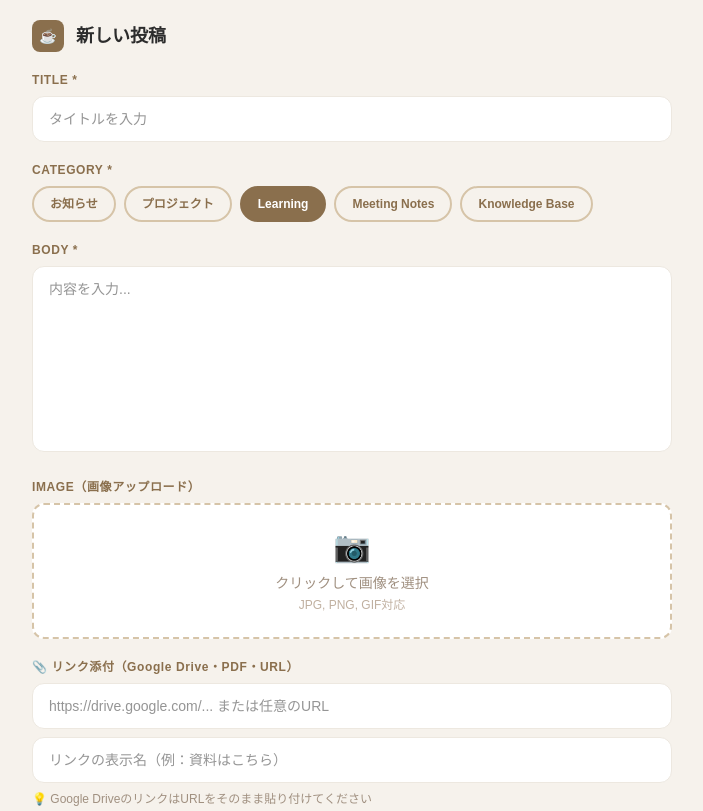
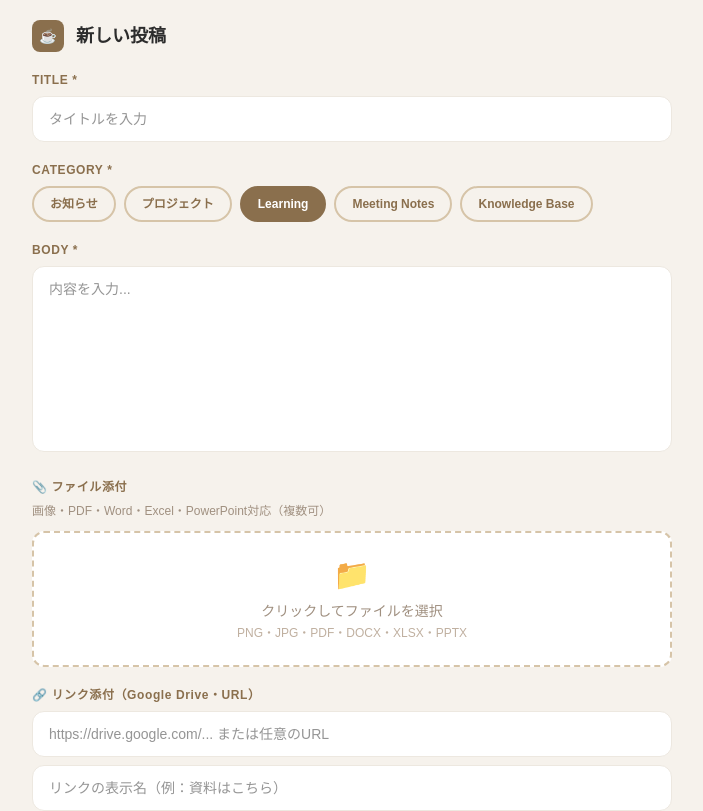
Before and after one commit to 1999myb-glitch/luana-commons, a Next.js app: page /new in a window 1280 px wide. Shown: the top 811 px of the page, without its empty margins (288-991 px from the left). Built offline with nearby package versions, Linux system fonts and the light colour scheme.

Commit message:
feat: add multi-file upload support

```diff
--- a/app/new/page.tsx
+++ b/app/new/page.tsx
@@ -13,6 +13,21 @@ const cats = [
 
 const TAGS = ['AI','ビジネス','マーケティング','SNS','トレンド','ツール','議事録','ノウハウ']
 
+const FILE_ICONS: Record<string, string> = {
+  pdf: '📄', ppt: '📊', pptx: '📊', xls: '📗', xlsx: '📗',
+  doc: '📘', docx: '📘', png: '🖼️', jpg: '🖼️', jpeg: '🖼️', gif: '🖼️',
+}
+
+function getFileIcon(name: string) {
+  const ext = name.split('.').pop()?.toLowerCase() || ''
+  return FILE_ICONS[ext] || '📎'
+}
+
+function isImage(name: string) {
+  const ext = name.split('.').pop()?.toLowerCase() || ''
+  return ['png','jpg','jpeg','gif','webp'].includes(ext)
+}
+
 export default function NewPost() {
   const router = useRouter()
   const [title, setTitle] = useState('')
@@ -22,8 +37,8 @@ export default function NewPost() {
   const [tags, setTags] = useState<string[]>([])
   const [linkUrl, setLinkUrl] = useState('')
   const [linkLabel, setLinkLabel] = useState('')
-  const [imageFile, setImageFile] = useState<File | null>(null)
-  const [imagePreview, setImagePreview] = useState('')
+  const [files, setFiles] = useState<File[]>([])
+  const [previews, setPreviews] = useState<string[]>([])
   const [loading, setLoading] = useState(false)
   const [error, setError] = useState('')
 
@@ -31,11 +46,21 @@ export default function NewPost() {
     setTags(prev => prev.includes(tag) ? prev.filter(t => t !== tag) : [...prev, tag])
   }
 
-  function handleImage(e: React.ChangeEvent<HTMLInputElement>) {
-    const file = e.target.files?.[0]
-    if (!file) return
-    setImageFile(file)
-    setImagePreview(URL.createObjectURL(file))
+  function handleFiles(e: React.ChangeEvent<HTMLInputElement>) {
+    const selected = Array.from(e.target.files || [])
+    setFiles(prev => [...prev, ...selected])
+    selected.forEach(file => {
+      if (isImage(file.name)) {
+        setPreviews(prev => [...prev, URL.createObjectURL(file)])
+      } else {
+        setPreviews(prev => [...prev, ''])
+      }
+    })
+  }
+
+  function removeFile(index: number) {
+    setFiles(prev => prev.filter((_, i) => i !== index))
+    setPreviews(prev => prev.filter((_, i) => i !== index))
   }
 
   async function handleSubmit() {
@@ -46,32 +71,28 @@ export default function NewPost() {
     setLoading(true)
     const supabase = createClient()
 
-    let imageUrl = ''
-    if (imageFile) {
-      const ext = imageFile.name.split('.').pop()
-      const path = `${Date.now()}.${ext}`
+    const uploadedUrls: string[] = []
+    for (const file of files) {
+      const ext = file.name.split('.').pop()
+      const path = `${Date.now()}-${file.name}`
       const { error: uploadError } = await supabase.storage
         .from('post-images')
-        .upload(path, imageFile, { contentType: imageFile.type })
+        .upload(path, file, { contentType: file.type })
       if (uploadError) {
         setLoading(false)
-        return setError('画像のアップロードに失敗しました')
+        return setError(`ファイルのアップロードに失敗しました: ${file.name}`)
       }
       const { data } = supabase.storage.from('post-images').getPublicUrl(path)
-      imageUrl = data.publicUrl
+      uploadedUrls.push(`${file.name}::${data.publicUrl}`)
     }
 
-    const finalBody = linkUrl
-      ? `${body}\n\n📎 [${linkLabel || linkUrl}](${linkUrl})`
-      : body
+    const linkPart = linkUrl
+      ? `\n\n📎 [${linkLabel || linkUrl}](${linkUrl})` : ''
+    const finalBody = body + linkPart
 
     const { error } = await supabase.from('posts').insert({
-      title,
-      body: finalBody,
-      category,
-      author_name: author,
-      image_urls: imageUrl ? [imageUrl] : [],
-      likes_count: 0,
+      title, body: finalBody, category, author_name: author,
+      image_urls: uploadedUrls, likes_count: 0,
     })
     setLoading(false)
     if (error) return setError('投稿に失敗しました: ' + error.message)
@@ -109,26 +130,37 @@ export default function NewPost() {
           </div>
 
           <div>
-            <label className="block text-xs font-bold text-[#8A6F4D] mb-2 tracking-wider">IMAGE（画像アップロード）</label>
-            <div className="w-full bg-white border-2 border-dashed border-[#D6C4A8] rounded-xl p-6 text-center">
-              {imagePreview ? (
-                <div>
-                  <img src={imagePreview} alt="preview" className="max-h-48 mx-auto rounded-lg mb-3 object-cover" />
-                  <button onClick={() => { setImageFile(null); setImagePreview('') }} className="text-xs text-[#A09080] underline">削除</button>
-                </div>
-              ) : (
-                <label className="cursor-pointer">
-                  <div className="text-3xl mb-2">📷</div>
-                  <p className="text-sm text-[#A09080]">クリックして画像を選択</p>
-                  <p className="text-xs text-[#C0B0A0] mt-1">JPG, PNG, GIF対応</p>
-                  <input type="file" accept="image/*" onChange={handleImage} className="hidden" />
-                </label>
-              )}
-            </div>
+            <label className="block text-xs font-bold text-[#8A6F4D] mb-2 tracking-wider">📎 ファイル添付</label>
+            <p className="text-xs text-[#A09080] mb-3">画像・PDF・Word・Excel・PowerPoint対応（複数可）</p>
+            <label className="block w-full bg-white border-2 border-dashed border-[#D6C4A8] rounded-xl p-6 text-center cursor-pointer hover:border-[#8A6F4D] transition-colors">
+              <div className="text-3xl mb-2">📁</div>
+              <p className="text-sm text-[#A09080]">クリックしてファイルを選択</p>
+              <p className="text-xs text-[#C0B0A0] mt-1">PNG・JPG・PDF・DOCX・XLSX・PPTX</p>
+              <input type="file" multiple accept="image/*,.pdf,.doc,.docx,.xls,.xlsx,.ppt,.pptx" onChange={handleFiles} className="hidden" />
+            </label>
+
+            {files.length > 0 && (
+              <div className="mt-3 flex flex-col gap-2">
+                {files.map((file, i) => (
+                  <div key={i} className="flex items-center gap-3 bg-white border border-[#EDE8E0] rounded-xl px-4 py-3">
+                    {previews[i] ? (
+                      <img src={previews[i]} alt="" className="w-10 h-10 rounded-lg object-cover" />
+                    ) : (
+                      <span className="text-2xl">{getFileIcon(file.name)}</span>
+                    )}
+                    <div className="flex-1 min-w-0">
+                      <p className="text-xs font-bold text-[#2C2C2C] truncate">{file.name}</p>
+                      <p className="text-xs text-[#A09080]">{(file.size / 1024).toFixed(0)} KB</p>
+                    </div>
+                    <button onClick={() => removeFile(i)} className="text-xs text-[#A09080] hover:text-red-400">✕</button>
+                  </div>
+                ))}
+              </div>
+            )}
           </div>
 
           <div>
-            <label className="block text-xs font-bold text-[#8A6F4D] mb-2 tracking-wider">📎 リンク添付（Google Drive・PDF・URL）</label>
+            <label className="block text-xs font-bold text-[#8A6F4D] mb-2 tracking-wider">🔗 リンク添付（Google Drive・URL）</label>
             <input value={linkUrl} onChange={e => setLinkUrl(e.target.value)} placeholder="https://drive.google.com/... または任意のURL" className="w-full bg-white border border-[#EDE8E0] rounded-xl px-4 py-3 text-sm text-[#2C2C2C] outline-none focus:border-[#8A6F4D] mb-2" />
             <input value={linkLabel} onChange={e => setLinkLabel(e.target.value)} placeholder="リンクの表示名（例：資料はこちら）" className="w-full bg-white border border-[#EDE8E0] rounded-xl px-4 py-3 text-sm text-[#2C2C2C] outline-none focus:border-[#8A6F4D]" />
             <p className="text-xs text-[#A09080] mt-2">💡 Google DriveのリンクはURLをそのまま貼り付けてください</p>
```
